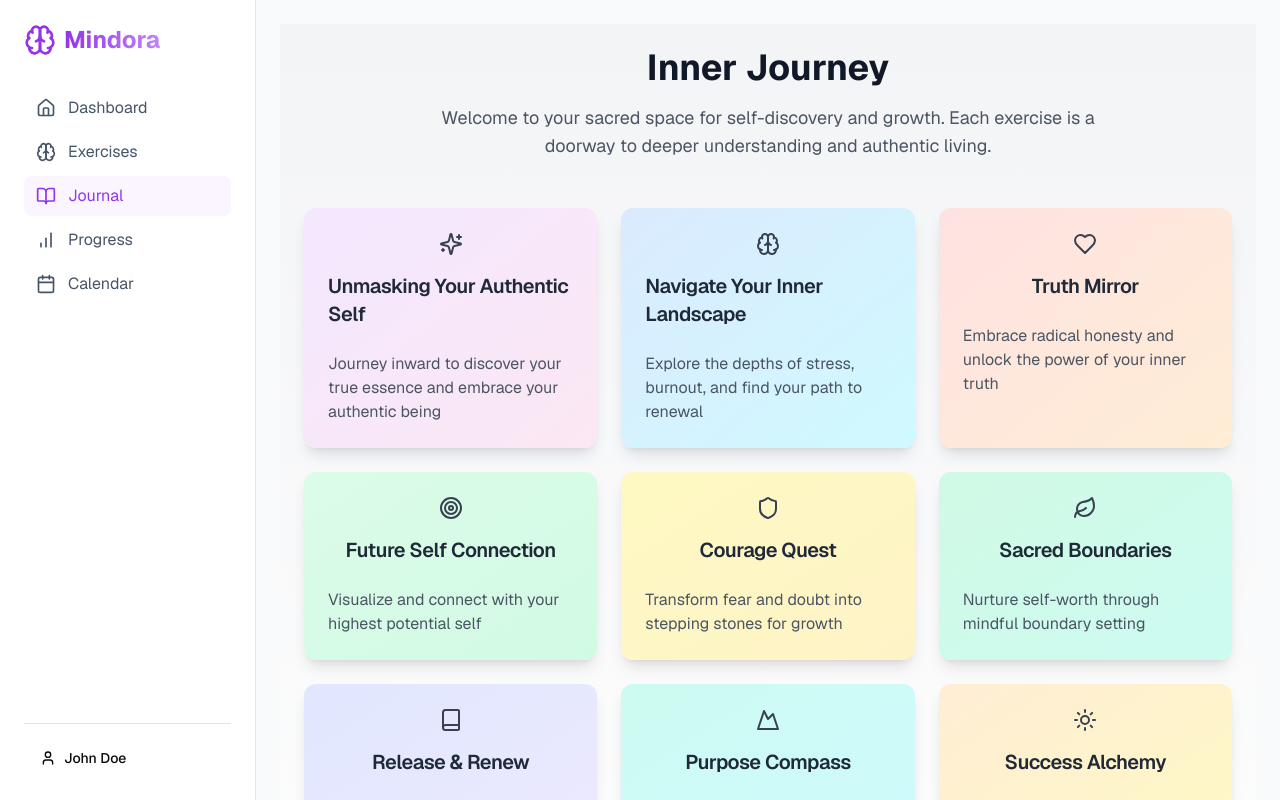
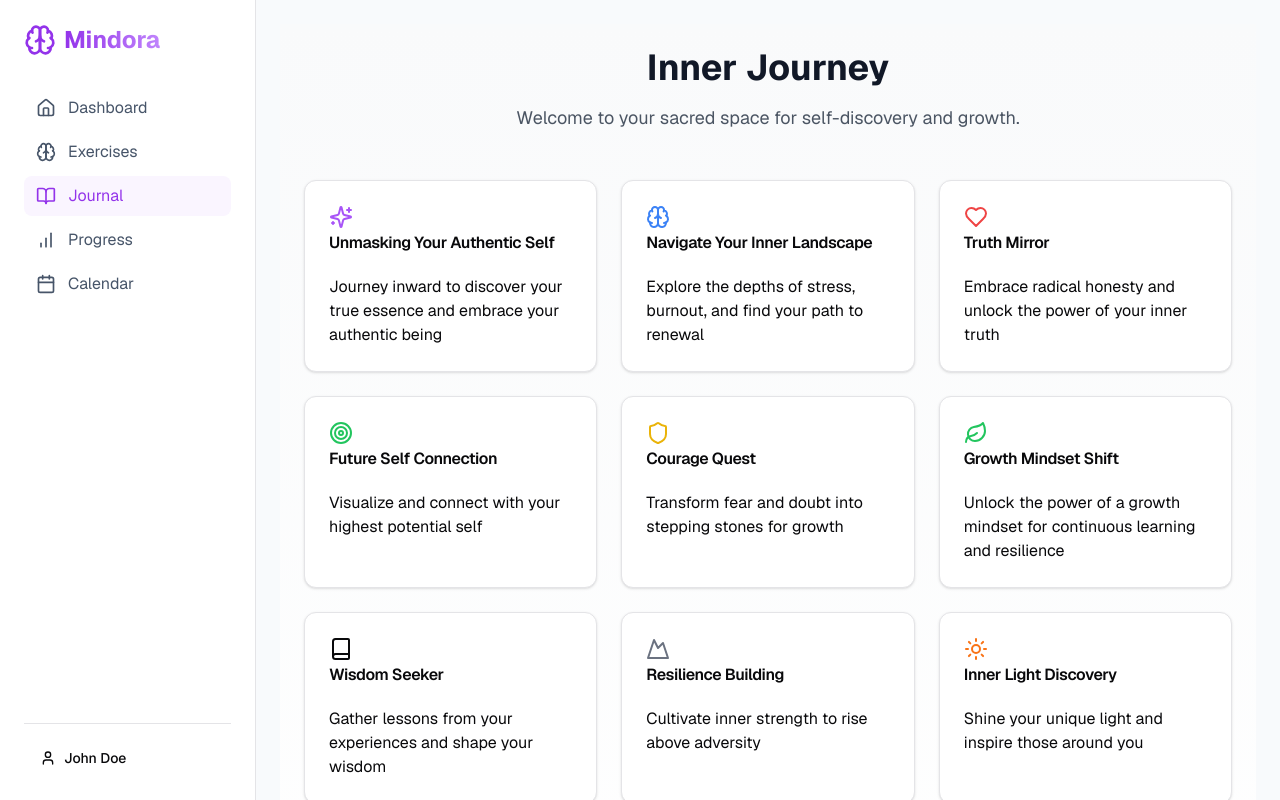
Before and after one commit to mindoraRwanda/Client_web, a Next.js app: page /journal in a window 1280 px wide. Shown: the top 800 px of the page. Built offline with nearby package versions, Linux system fonts and the light colour scheme.

Commit message:
Enhance Reflection Journal with detailed exercises and interactive question flow

```diff
--- a/src/app/(ds)/journal/page.tsx
+++ b/src/app/(ds)/journal/page.tsx
@@ -1,70 +1,200 @@
-'use client';
+'use client'
 import React, { useState } from 'react';
 import { Card, CardContent, CardHeader, CardTitle } from "@/components/ui/card";
 import { Button } from "@/components/ui/button";
 import { Sparkles, Heart, Brain, Target, Shield, Leaf, Book, Mountain, Sun, Puzzle } from "lucide-react";
 
 const exerciseData = [
-  { id: 1, title: "Unmasking Your Authentic Self", icon: Sparkles, description: "Journey inward to discover your true essence and embrace your authentic being", theme: "bg-gradient-to-br from-purple-100 to-pink-100" },
-  { id: 2, title: "Navigate Your Inner Landscape", icon: Brain, description: "Explore the depths of stress, burnout, and find your path to renewal", theme: "bg-gradient-to-br from-blue-100 to-cyan-100" },
-  { id: 3, title: "Truth Mirror", icon: Heart, description: "Embrace radical honesty and unlock the power of your inner truth", theme: "bg-gradient-to-br from-red-100 to-orange-100" },
-  { id: 4, title: "Future Self Connection", icon: Target, description: "Visualize and connect with your highest potential self", theme: "bg-gradient-to-br from-green-100 to-emerald-100" },
-  { id: 5, title: "Courage Quest", icon: Shield, description: "Transform fear and doubt into stepping stones for growth", theme: "bg-gradient-to-br from-yellow-100 to-amber-100" },
-  { id: 6, title: "Sacred Boundaries", icon: Leaf, description: "Nurture self-worth through mindful boundary setting", theme: "bg-gradient-to-br from-emerald-100 to-teal-100" },
-  { id: 7, title: "Release & Renew", icon: Book, description: "Let go of past wounds and embrace emotional healing", theme: "bg-gradient-to-br from-indigo-100 to-violet-100" },
-  { id: 8, title: "Purpose Compass", icon: Mountain, description: "Align with your authentic purpose and life direction", theme: "bg-gradient-to-br from-teal-100 to-cyan-100" },
-  { id: 9, title: "Success Alchemy", icon: Sun, description: "Transform your relationship with success and failure", theme: "bg-gradient-to-br from-orange-100 to-yellow-100" },
-  { id: 10, title: "Inner Sanctuary", icon: Puzzle, description: "Cultivate deep self-compassion and inner peace", theme: "bg-gradient-to-br from-rose-100 to-pink-100" }
+  {
+    id: 1,
+    title: "Unmasking Your Authentic Self",
+    icon: <Sparkles className="w-6 h-6 text-purple-500" />,
+    description: "Journey inward to discover your true essence and embrace your authentic being",
+    theme: "bg-gradient-to-br from-purple-50 to-pink-50",
+    questions: [
+      "What does authenticity mean to you?",
+      "When do you feel most like your true self?",
+      "What masks do you wear in different situations?"
+    ]
+  },
+  {
+    id: 2,
+    title: "Navigate Your Inner Landscape",
+    icon: <Brain className="w-6 h-6 text-blue-500" />,
+    description: "Explore the depths of stress, burnout, and find your path to renewal",
+    theme: "bg-gradient-to-br from-blue-50 to-cyan-50",
+    questions: [
+      "What situations cause you the most stress?",
+      "How do you currently manage stress?",
+      "What is one small change you can make to improve your well-being?"
+    ]
+  },
+  {
+    id: 3,
+    title: "Truth Mirror",
+    icon: <Heart className="w-6 h-6 text-red-500" />,
+    description: "Embrace radical honesty and unlock the power of your inner truth",
+    theme: "bg-gradient-to-br from-red-50 to-orange-50",
+    questions: [
+      "What is a truth you’ve been avoiding?",
+      "How does honesty impact your relationships?",
+      "What does self-truth mean to you?"
+    ]
+  },
+  {
+    id: 4,
+    title: "Future Self Connection",
+    icon: <Target className="w-6 h-6 text-green-500" />,
+    description: "Visualize and connect with your highest potential self",
+    theme: "bg-gradient-to-br from-green-50 to-emerald-50",
+    questions: [
+      "How do you see your future self in five years?",
+      "What habits do you need to develop to reach that vision?",
+      "What advice would your future self give you today?"
+    ]
+  },
+  {
+    id: 5,
+    title: "Courage Quest",
+    icon: <Shield className="w-6 h-6 text-yellow-500" />,
+    description: "Transform fear and doubt into stepping stones for growth",
+    theme: "bg-gradient-to-br from-yellow-50 to-amber-50",
+    questions: [
+      "What is a fear you want to overcome?",
+      "How has fear held you back in life?",
+      "What is one step you can take today to build courage?"
+    ]
+  },
+  {
+    id: 6,
+    title: "Growth Mindset Shift",
+    icon: <Leaf className="w-6 h-6 text-green-500" />,
+    description: "Unlock the power of a growth mindset for continuous learning and resilience",
+    theme: "bg-gradient-to-br from-green-50 to-lime-50",
+    questions: [
+      "What is one challenge that helped you grow?",
+      "How do you react to failure?",
+      "What steps can you take to develop a growth mindset?"
+    ]
+  },
+  {
+    id: 7,
+    title: "Wisdom Seeker",
+    icon: <Book className="w-6 h-6 text-brown-500" />,
+    description: "Gather lessons from your experiences and shape your wisdom",
+    theme: "bg-gradient-to-br from-brown-50 to-yellow-50",
+    questions: [
+      "What is the most valuable lesson you’ve learned in life?",
+      "Who has been a great teacher to you?",
+      "How do you apply wisdom in your daily life?"
+    ]
+  },
+  {
+    id: 8,
+    title: "Resilience Building",
+    icon: <Mountain className="w-6 h-6 text-gray-500" />,
+    description: "Cultivate inner strength to rise above adversity",
+    theme: "bg-gradient-to-br from-gray-50 to-slate-50",
+    questions: [
+      "What has been your greatest challenge so far?",
+      "How did you overcome a difficult situation?",
+      "What strategies help you build resilience?"
+    ]
+  },
+  {
+    id: 9,
+    title: "Inner Light Discovery",
+    icon: <Sun className="w-6 h-6 text-orange-500" />,
+    description: "Shine your unique light and inspire those around you",
+    theme: "bg-gradient-to-br from-orange-50 to-yellow-50",
+    questions: [
+      "What makes you feel truly alive?",
+      "What is your unique strength?",
+      "How do you want to impact the world?"
+    ]
+  },
+  {
+    id: 10,
+    title: "Creative Problem-Solving",
+    icon: <Puzzle className="w-6 h-6 text-indigo-500" />,
+    description: "Tap into creativity to solve problems in innovative ways",
+    theme: "bg-gradient-to-br from-indigo-50 to-blue-50",
+    questions: [
+      "How do you approach difficult problems?",
+      "What’s a creative solution you’ve come up with?",
+      "How can you think outside the box more often?"
+    ]
+  }
 ];
 
 export default function ReflectionJournal() {
-  const [selectedExercise, setSelectedExercise] = useState(null);
+  const [selectedExercise, setSelectedExercise] = useState<typeof exerciseData[0] | null>(null);
+  const [currentQuestionIndex, setCurrentQuestionIndex] = useState(0);
+  const [answers, setAnswers] = useState<string[]>([]);
+  const [userAnswer, setUserAnswer] = useState("");
+  const [showReport, setShowReport] = useState(false);
+
+  const handleNext = () => {
+    setAnswers([...answers, userAnswer]);
+    setUserAnswer("");
+
+    if (selectedExercise && currentQuestionIndex < selectedExercise.questions.length - 1) {
+      setCurrentQuestionIndex(currentQuestionIndex + 1);
+    } else {
+      setShowReport(true);
+    }
+  };
+
+  const restartExercise = () => {
+    setSelectedExercise(null);
+    setCurrentQuestionIndex(0);
+    setAnswers([]);
+    setShowReport(false);
+  };
 
   return (
-    <div className="min-h-screen bg-gradient-to-b from-gray-100 to-white p-6">
+    <div className="min-h-screen bg-gradient-to-b from-gray-50 to-white p-6">
       <div className="max-w-6xl mx-auto">
         <header className="text-center mb-12">
           <h1 className="text-4xl font-bold text-gray-900 mb-4">Inner Journey</h1>
           <p className="text-lg text-gray-600 max-w-2xl mx-auto">
-            Welcome to your sacred space for self-discovery and growth. Each exercise is a doorway to deeper understanding and authentic living.
+            Welcome to your sacred space for self-discovery and growth.
           </p>
         </header>
 
-        <div className="grid grid-cols-1 md:grid-cols-2 lg:grid-cols-3 gap-6">
-          {exerciseData.map((exercise) => (
-            <Card
-              key={exercise.id}
-              className={`transition-transform duration-300 hover:scale-105 cursor-pointer ${exercise.theme} border-none shadow-lg`}
-              onClick={() => setSelectedExercise(exercise)}
-            >
-              <CardHeader className="space-y-1 flex items-center gap-3">
-                <exercise.icon className="w-6 h-6 text-gray-700" />
-                <CardTitle className="text-xl font-semibold text-gray-800">{exercise.title}</CardTitle>
-              </CardHeader>
-              <CardContent>
-                <p className="text-gray-600">{exercise.description}</p>
-              </CardContent>
-            </Card>
-          ))}
-        </div>
-
-        {selectedExercise && (
-          <div className="fixed inset-0 bg-black bg-opacity-50 flex items-center justify-center p-4">
-            <Card className="max-w-2xl w-full p-6 shadow-xl bg-white rounded-lg">
-              <CardHeader className="flex items-center gap-3">
-                <selectedExercise.icon className="w-6 h-6 text-gray-700" />
-                <CardTitle className="text-gray-900">{selectedExercise.title}</CardTitle>
-              </CardHeader>
-              <CardContent className="space-y-4">
-                <p className="text-gray-700">{selectedExercise.description}</p>
-                <Button
-                  onClick={() => setSelectedExercise(null)}
-                  className="w-full bg-gradient-to-r from-purple-500 to-pink-500 text-white hover:from-purple-600 hover:to-pink-600 rounded-md py-2"
-                >
-                  Begin Journey
-                </Button>
-              </CardContent>
-            </Card>
+        {!selectedExercise ? (
+          <div className="grid grid-cols-1 md:grid-cols-2 lg:grid-cols-3 gap-6">
+            {exerciseData.map((exercise) => (
+              <Card key={exercise.id} onClick={() => setSelectedExercise(exercise)}>
+                <CardHeader>{exercise.icon}<CardTitle>{exercise.title}</CardTitle></CardHeader>
+                <CardContent><p>{exercise.description}</p></CardContent>
+              </Card>
+            ))}
+          </div>
+        ) : showReport ? (
+          <div className="max-w-2xl mx-auto bg-white p-6 rounded-lg shadow-md text-center">
+            <h2 className="text-2xl font-bold text-gray-800">Reflection Report</h2>
+            <ul className="text-left mt-4">
+              {selectedExercise.questions.map((question, index) => (
+                <li key={index} className="mb-2">
+                  <strong>{question}</strong>
+                  <p className="text-gray-600">{answers[index]}</p>
+                </li>
+              ))}
+            </ul>
+            <Button onClick={restartExercise} className="mt-4">Try Another Exercise</Button>
+          </div>
+        ) : (
+          <div className="max-w-2xl mx-auto bg-white p-6 rounded-lg shadow-md text-center">
+            <h2 className="text-2xl font-bold text-gray-800">{selectedExercise.title}</h2>
+            <p className="text-gray-600">{selectedExercise.questions[currentQuestionIndex]}</p>
+            <textarea
+              className="w-full p-2 border rounded mt-4"
+              value={userAnswer}
+              onChange={(e) => setUserAnswer(e.target.value)}
+              placeholder="Type your answer here..."
+            />
+            <Button onClick={handleNext} className="mt-4">{currentQuestionIndex < selectedExercise.questions.length - 1 ? "Next" : "Finish"}</Button>
           </div>
         )}
       </div>
```
